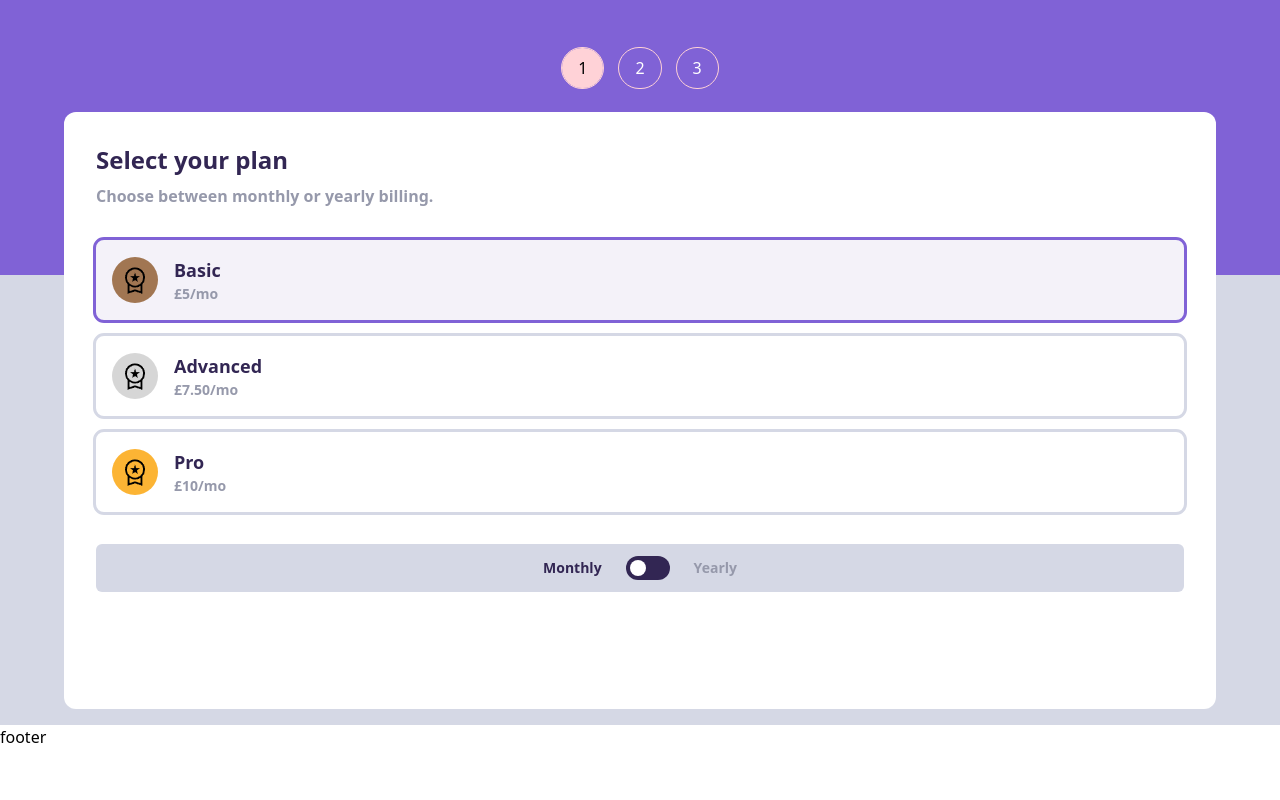
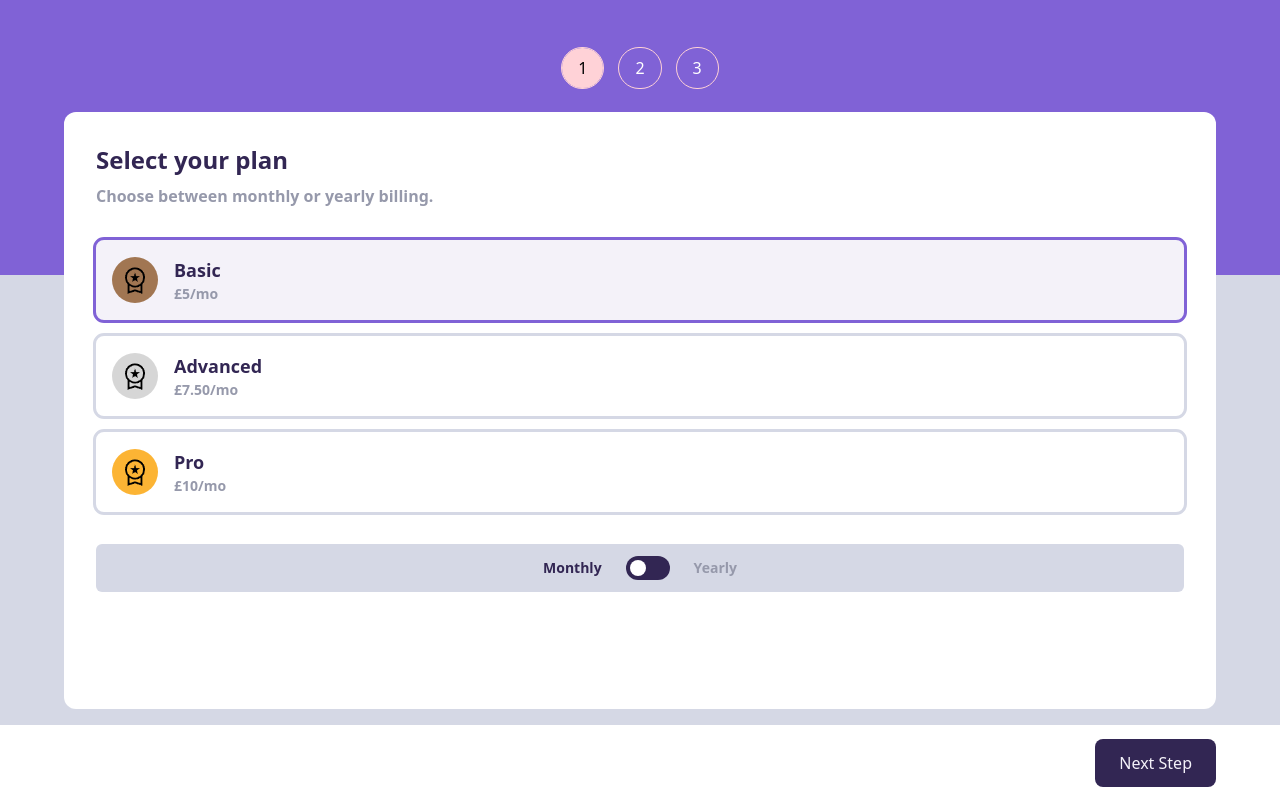
Before and after one commit to aaronwp21/multi-step-form, a Next.js app: page / in a window 1280 px wide. Built offline with nearby package versions, Linux system fonts and the light colour scheme.

Commit message:
next step and go back buttons on first page

```diff
--- a/src/pages/index.tsx
+++ b/src/pages/index.tsx
@@ -3,7 +3,7 @@ import { FormContext } from '@/components/contexts/form.context';
 import SelectPlan from '@/components/SelectPlan';
 
 export default function Home() {
-  const { pageNum } = useContext(FormContext);
+  const { pageNum, onUpdatePageNum } = useContext(FormContext);
 
   return (
     <div className="h-[100vh] grid grid-rows-[minmax(175px,2fr),minmax(450px,3fr),minmax(69px,75px)]">
@@ -62,7 +62,20 @@ export default function Home() {
         </div>
       </div>
       <div className="bg-light-grey row-start-2 col-start-1"></div>
-      <div>footer</div>
+      <div className='grid items-center'>
+        {pageNum === 0 ? (
+          <div className='justify-self-end pr-[5%]'>
+            <button onClick={() => onUpdatePageNum(1)} className="bg-primary py-3 px-6 rounded-lg text-primary-active">Next Step</button>
+          </div>
+        ) : pageNum === 1 ? (
+          <div className='flex items-center justify-between px-[5%]'>
+            <button onClick={() => onUpdatePageNum(0)} className='text-cool-grey font-semibold'>Go back</button>
+            <button onClick={() => onUpdatePageNum(2)} className="bg-primary py-3 px-6 rounded-lg text-primary-active">Next Step</button>
+          </div>
+        ) : (
+          <div></div>
+        )}
+      </div>
     </div>
   );
 }
```
